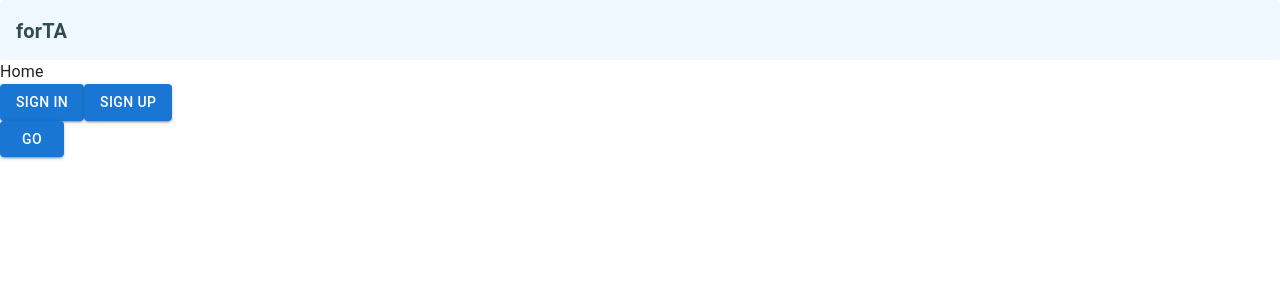
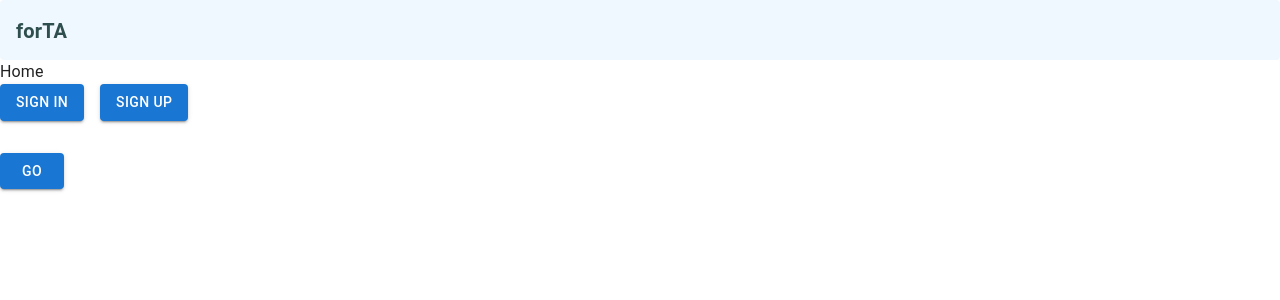
Before and after one commit to Team-forTA/forTA-client, a React (Create React App) app: page / in a window 1280 px wide. Shown: the top 300 px of the page. Built offline with nearby package versions, Linux system fonts and the light colour scheme.

Commit message:
feat(Home): apply rename component

```diff
--- a/src/pages/Home.tsx
+++ b/src/pages/Home.tsx
@@ -1,14 +1,22 @@
 import React from 'react';
 import { Button } from '@mui/material';
+import { TextLink, Hspace, Wspace } from 'components/common';
 
 const Home: React.FC = () => {
   return (
     <div>
       <div>Home</div>
-      <Button variant="contained">Sign In</Button>
-      <Button variant="contained">Sign Up</Button>
-      <br />
-      <Button variant="contained">Go</Button>
+      <Button variant="contained">
+        <TextLink to="/" name="Sign In" />
+      </Button>
+      <Wspace width={1} />
+      <Button variant="contained">
+        <TextLink to="/" name="Sign Up" />
+      </Button>
+      <Hspace height={2} />
+      <Button variant="contained">
+        <TextLink to="/" name="GO" />
+      </Button>
     </div>
   );
 };
```
